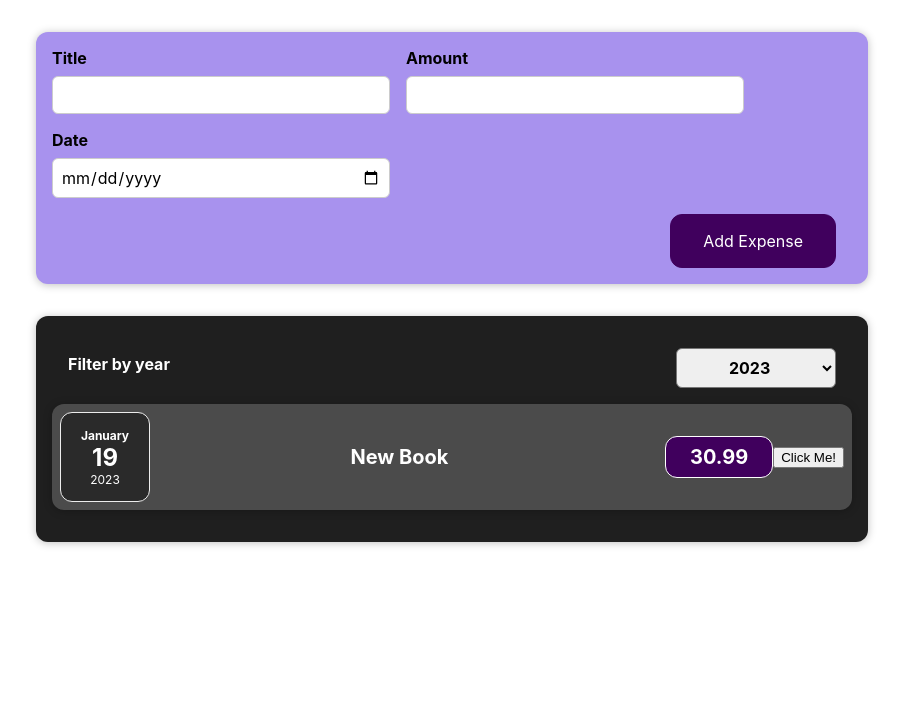
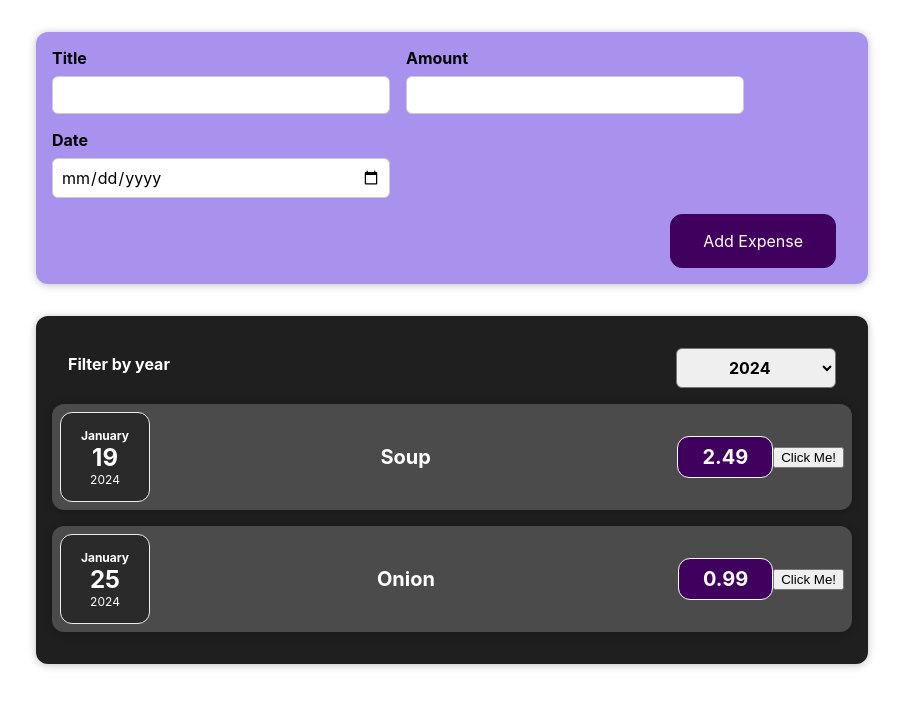
Before and after one commit to martinostrat/expenses, a React (Create React App) app: page / in a window 1280 px wide. Shown: the top 708 px of the page, without its empty margins (188-1091 px from the left). Built offline with nearby package versions, Linux system fonts and the light colour scheme.

Commit message:
Code refactor + displays message when no expenses were found

```diff
--- a/src/components/Expenses/Expenses.js
+++ b/src/components/Expenses/Expenses.js
@@ -5,16 +5,17 @@ import ExpensesFilter from "./ExpensesFilter";
 import { useState } from "react";
 
 const Expenses = (props) => {
-    const expenseData = props.expenseData
 
-    const [filterYear, setFilterYear] = useState('2023');
+    const [filterYear, setFilterYear] = useState(2024);
 
     const selectedFilterYearHandler = (year) => {
         setFilterYear(year);
     }
 
 
-
+    const filteredExpenses = props.expenseData.filter((expense) => {
+        return expense.date.getFullYear() == filterYear
+    })
 
 
     return (
@@ -23,8 +24,26 @@ const Expenses = (props) => {
                 /* Selected year from ExpensesFilter */
                 selectedFilterYear={selectedFilterYearHandler}
             />
-            {expenseData.map(expense => {
+
+
+            {
+                filteredExpenses.length === 0 && <p>No expenses found!</p>
+            }
+            {
+                filteredExpenses.length > 0 && filteredExpenses.map((expense) => {
+                    return (<ExpenseItem
+                        date={expense.date}
+                        title={expense.title}
+                        amount={expense.amount}
+                        key={expense.id}
+                    />)
+                })
+            }
+
+            {/* {expenseData.map(expense => {
                 if (filterYear == expense.date.getFullYear()) {
+                    console.log(typeof filterYear)
+                    console.log(typeof expense.date.getFullYear())
                     return (<ExpenseItem
                         date={expense.date}
                         title={expense.title}
@@ -33,7 +52,7 @@ const Expenses = (props) => {
                     />)
                 }
 
-            })}
+            })} */}
 
         </Card>
     )
--- a/src/components/Expenses/ExpensesFilter.js
+++ b/src/components/Expenses/ExpensesFilter.js
@@ -13,7 +13,7 @@ const ExpensesFilter = (props) => {
         <div className='expenses-filter'>
             <div className='expenses-filter__control'>
                 <label>Filter by year</label>
-                <select defaultValue={'2023'} onChange={yearFilterHandler}>
+                <select defaultValue={'2024'} onChange={yearFilterHandler}>
                     <option value='2023'>2023</option>
                     <option value='2024'>2024</option>
                     <option value='2025'>2025</option>
--- a/src/components/Expenses/expenses.css
+++ b/src/components/Expenses/expenses.css
@@ -5,3 +5,8 @@
     width: 50rem;
     max-width: 95%;
 }
+
+.expenses p {
+    background-color: white;
+    padding: 20px;
+}
```
